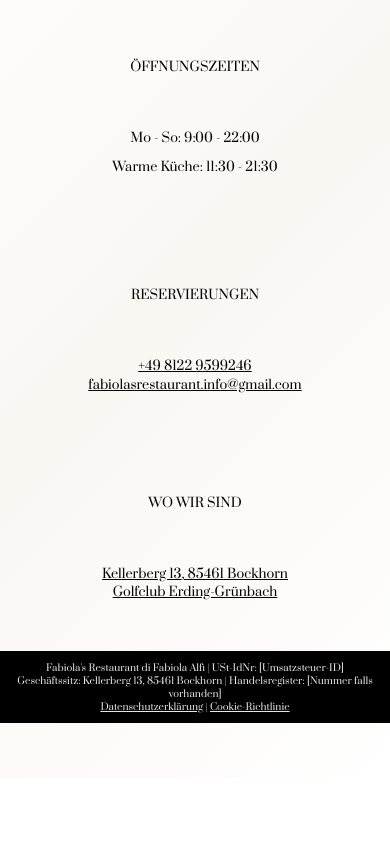
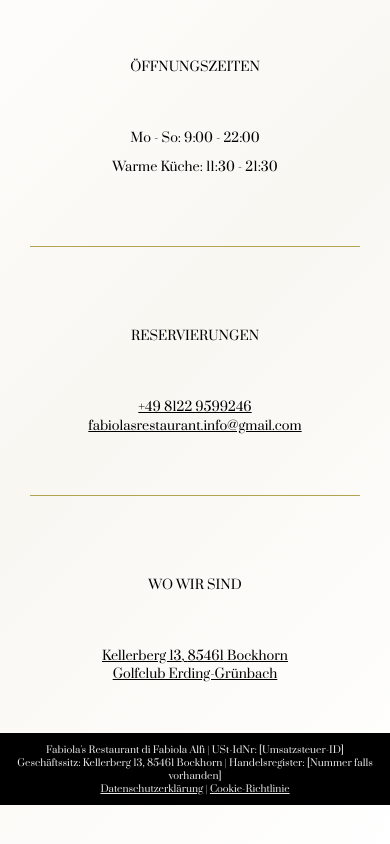
Before and after one commit to Ntrue-png/Fabiolas-Restaurant, a website: page index.html in a window 390 px wide. Shown: the part 5083-5927 px from the top of the page. Before the commit the page ends 5881 px from the top, so only its background shows below. Drawn offline with Linux system fonts and the light colour scheme.

Commit message:
update styles.css

```diff
--- a/assets/css/non-critical/styles.css
+++ b/assets/css/non-critical/styles.css
@@ -1105,7 +1105,10 @@
         width: 100%;
     }
     .contact-separator {
-       display: none;
+        width: 100%;
+        height: 1px;
+        background-color: rgb(179, 164, 82);
+        margin-top: 10px;
     }
 
     .logo-section {
```
